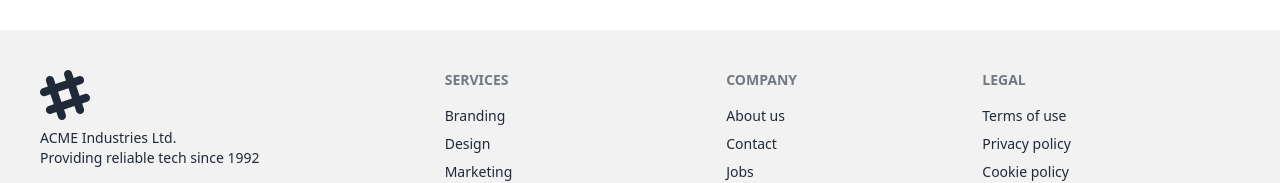
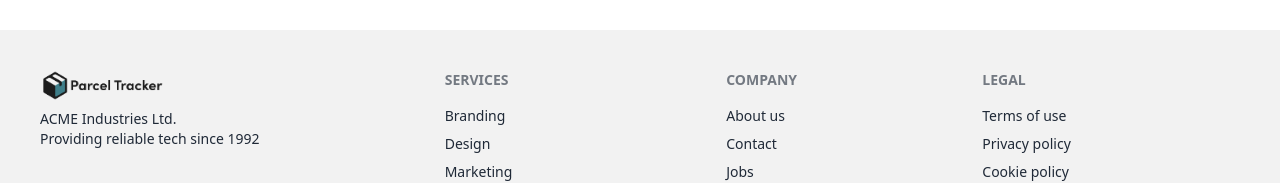
Before and after one commit to programmerrabbanii/Mercedes-Benz, a React (Vite) app: page / in a window 1280 px wide. Shown: the part 1177-1360 px from the top of the page. Built offline with nearby package versions, Linux system fonts and the light colour scheme; no server answers.

Commit message:
added the footer logo

```diff
--- a/src/Shared/Footer.jsx
+++ b/src/Shared/Footer.jsx
@@ -1,10 +1,10 @@
-
+import footlogo from '../assets/footerlogo.png'
 const Footer = () => {
     return (
         <div>
             <footer className="footer p-10 bg-base-200 text-base-content">
   <aside>
-    <svg width="50" height="50" viewBox="0 0 24 24" xmlns="http://www.w3.org/2000/svg" fillRule="evenodd" clipRule="evenodd" className="fill-current"><path d="M22.672 15.226l-2.432.811.841 2.515c.33 1.019-.209 2.127-1.23 2.456-1.15.325-2.148-.321-2.463-1.226l-.84-2.518-5.013 1.677.84 2.517c.391 1.203-.434 2.542-1.831 2.542-.88 0-1.601-.564-1.86-1.314l-.842-2.516-2.431.809c-1.135.328-2.145-.317-2.463-1.229-.329-1.018.211-2.127 1.231-2.456l2.432-.809-1.621-4.823-2.432.808c-1.355.384-2.558-.59-2.558-1.839 0-.817.509-1.582 1.327-1.846l2.433-.809-.842-2.515c-.33-1.02.211-2.129 1.232-2.458 1.02-.329 2.13.209 2.461 1.229l.842 2.515 5.011-1.677-.839-2.517c-.403-1.238.484-2.553 1.843-2.553.819 0 1.585.509 1.85 1.326l.841 2.517 2.431-.81c1.02-.33 2.131.211 2.461 1.229.332 1.018-.21 2.126-1.23 2.456l-2.433.809 1.622 4.823 2.433-.809c1.242-.401 2.557.484 2.557 1.838 0 .819-.51 1.583-1.328 1.847m-8.992-6.428l-5.01 1.675 1.619 4.828 5.011-1.674-1.62-4.829z"></path></svg>
+    <img className='w-32' src={footlogo} alt="" />
     <p>ACME Industries Ltd.<br/>Providing reliable tech since 1992</p>
   </aside>
   <nav>
```
Also changed, not shown: src/assets/footerlogo.png (added).
